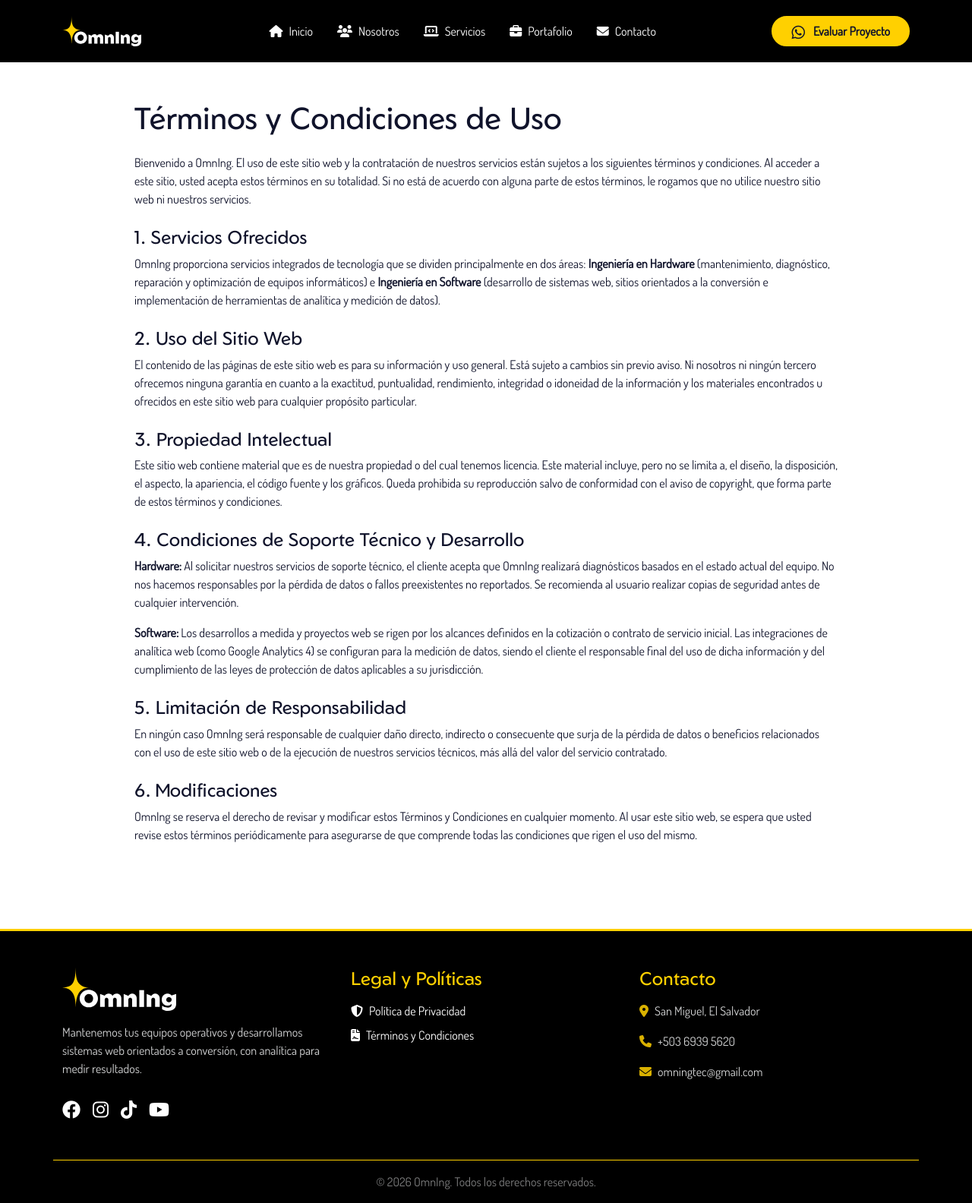
After one commit to JaimeBerrios/OmnIng, a PHP site: page /terminos-condiciones.php in a window 1280 px wide. The commit adds this page. Shown: the whole page at 76% size. Run offline with PHP 8.4, Linux system fonts and the light colour scheme.

Commit message:
Creacion de pagina Terminos y Condiciones y enlace en footer

```diff
--- a/includes/footer.php
+++ b/includes/footer.php
@@ -33,7 +33,7 @@
                             </a>
                         </li>
                         <li class="mb-2">
-                            <a id="link-terminos-condiciones-footer" href="#" class="text-blanco text-decoration-none nav-link d-inline-flex align-items-center gap-2">
+                            <a id="link-terminos-condiciones-footer" href="/terminos-condiciones.php" class="text-blanco text-decoration-none nav-link d-inline-flex align-items-center gap-2">
                                 <i class="fa-solid fa-file-contract"></i> Términos y Condiciones
                             </a>
                         </li>
--- /dev/null
+++ b/terminos-condiciones.php
@@ -0,0 +1,37 @@
+<?php
+$page_title = "Términos y Condiciones de Uso | OmnIng";
+$page_description = "Consulta los Términos y Condiciones de Uso del sitio web y los servicios de hardware y software ofrecidos por OmnIng.";
+
+require_once 'config/database.php';
+include 'includes/header.php';
+?>
+
+<div class="container">
+    <div class="row justify-content-center">
+        <div class="col-lg-10 py-5">
+            <h1 class="mb-4">Términos y Condiciones de Uso</h1>
+            <p>Bienvenido a OmnIng. El uso de este sitio web y la contratación de nuestros servicios están sujetos a los siguientes términos y condiciones. Al acceder a este sitio, usted acepta estos términos en su totalidad. Si no está de acuerdo con alguna parte de estos términos, le rogamos que no utilice nuestro sitio web ni nuestros servicios.</p>
+
+            <h4 class="mt-4">1. Servicios Ofrecidos</h4>
+            <p>OmnIng proporciona servicios integrados de tecnología que se dividen principalmente en dos áreas: <strong>Ingeniería en Hardware</strong> (mantenimiento, diagnóstico, reparación y optimización de equipos informáticos) e <strong>Ingeniería en Software</strong> (desarrollo de sistemas web, sitios orientados a la conversión e implementación de herramientas de analítica y medición de datos).</p>
+
+            <h4 class="mt-4">2. Uso del Sitio Web</h4>
+            <p>El contenido de las páginas de este sitio web es para su información y uso general. Está sujeto a cambios sin previo aviso. Ni nosotros ni ningún tercero ofrecemos ninguna garantía en cuanto a la exactitud, puntualidad, rendimiento, integridad o idoneidad de la información y los materiales encontrados u ofrecidos en este sitio web para cualquier propósito particular.</p>
+
+            <h4 class="mt-4">3. Propiedad Intelectual</h4>
+            <p>Este sitio web contiene material que es de nuestra propiedad o del cual tenemos licencia. Este material incluye, pero no se limita a, el diseño, la disposición, el aspecto, la apariencia, el código fuente y los gráficos. Queda prohibida su reproducción salvo de conformidad con el aviso de copyright, que forma parte de estos términos y condiciones.</p>
+
+            <h4 class="mt-4">4. Condiciones de Soporte Técnico y Desarrollo</h4>
+            <p><strong>Hardware:</strong> Al solicitar nuestros servicios de soporte técnico, el cliente acepta que OmnIng realizará diagnósticos basados en el estado actual del equipo. No nos hacemos responsables por la pérdida de datos o fallos preexistentes no reportados. Se recomienda al usuario realizar copias de seguridad antes de cualquier intervención.</p>
+            <p><strong>Software:</strong> Los desarrollos a medida y proyectos web se rigen por los alcances definidos en la cotización o contrato de servicio inicial. Las integraciones de analítica web (como Google Analytics 4) se configuran para la medición de datos, siendo el cliente el responsable final del uso de dicha información y del cumplimiento de las leyes de protección de datos aplicables a su jurisdicción.</p>
+
+            <h4 class="mt-4">5. Limitación de Responsabilidad</h4>
+            <p>En ningún caso OmnIng será responsable de cualquier daño directo, indirecto o consecuente que surja de la pérdida de datos o beneficios relacionados con el uso de este sitio web o de la ejecución de nuestros servicios técnicos, más allá del valor del servicio contratado.</p>
+
+            <h4 class="mt-4">6. Modificaciones</h4>
+            <p>OmnIng se reserva el derecho de revisar y modificar estos Términos y Condiciones en cualquier momento. Al usar este sitio web, se espera que usted revise estos términos periódicamente para asegurarse de que comprende todas las condiciones que rigen el uso del mismo.</p>
+        </div>
+    </div>
+</div>
+
+<?php include 'includes/footer.php'; ?>
```
